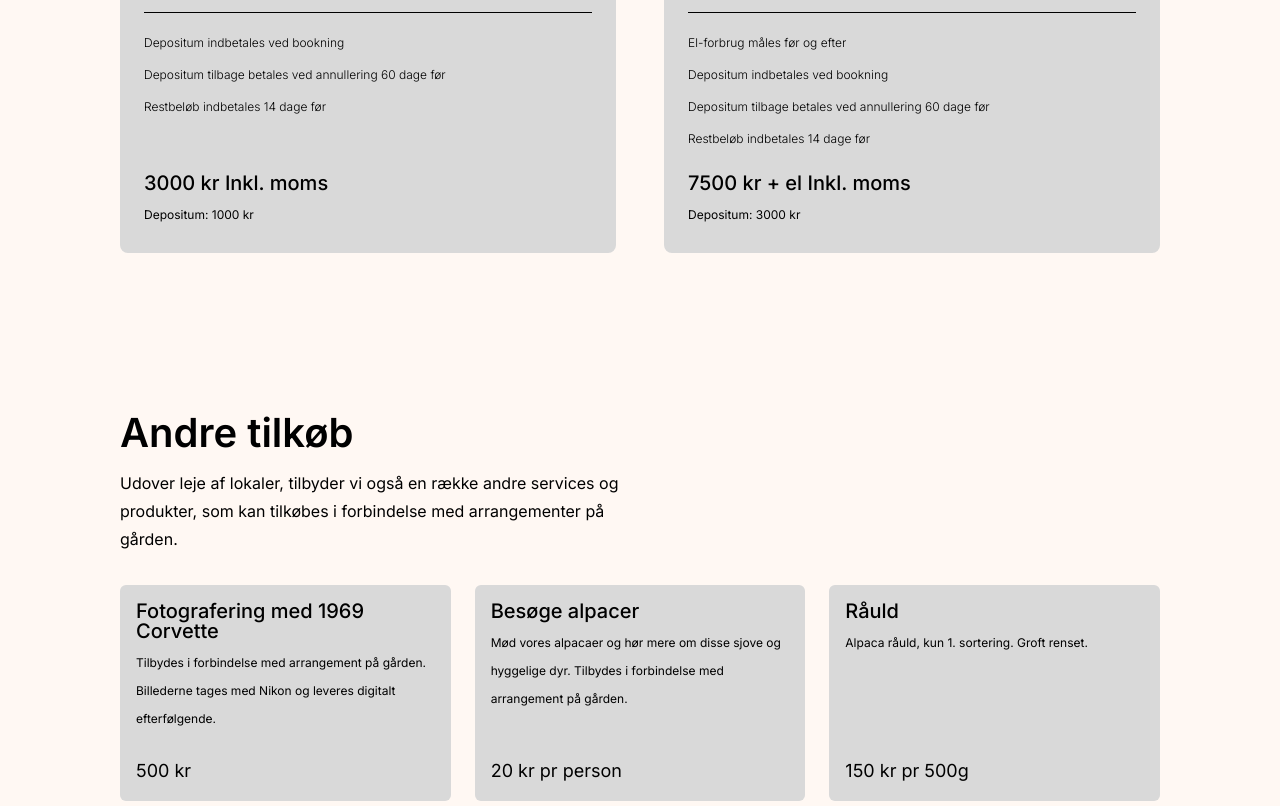
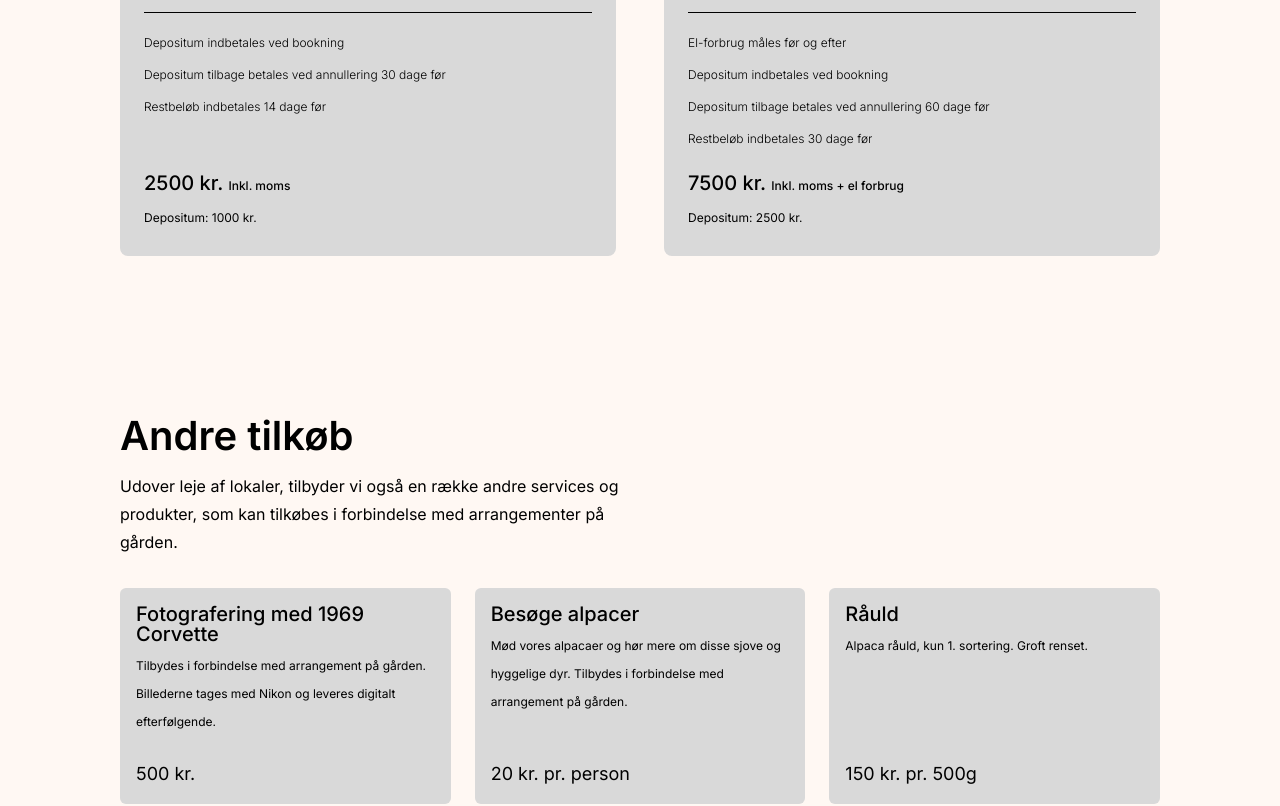
Before and after one commit to emil584c/horsemosegaard, a React (Vite) app: page /priser in a window 1280 px wide. Shown: the part 680-1486 px from the top of the page. Built offline with nearby package versions, Linux system fonts and the light colour scheme; a web font is replaced by a local one.

Commit message:
text fixes

```diff
--- a/src/components/PriceSection.jsx
+++ b/src/components/PriceSection.jsx
@@ -25,7 +25,7 @@ export default function PriceSection(props) {
                 <p className="price-section__item-price">
                   {price.price}{" "}
                   <span className="price-section__item-price-light">
-                    Inkl. moms
+                    Inkl. moms {price.el && "+ el forbrug"}
                   </span>
                 </p>
                 <p className="price-section__item-deposit">
--- a/src/components/pages/Facilities.jsx
+++ b/src/components/pages/Facilities.jsx
@@ -12,7 +12,7 @@ export default function Facilities() {
       <TextImage
         title={"Vores lokaler"}
         text={
-          "Lokalerne er hyggelige og rustikke. Dét ene med bjælker i lofter, lys som kan dæmpes, store plankeborde og anretter borde i samme stil. I det andet lokale kan du slå dig løs på dansegulvet eller dyste i diverse spil, tage en hyggelig snak i loungeområdet eller i baren."
+          "Lokalerne er hyggelige og rustikke. Dét ene med bjælker i lofter, lys som kan dæmpes, store plankeborde og anretter borde i samme stil. I det andet lokale kan du slå dig løs på dansegulvet eller dyste i diverse spil, tage en hyggelig snak i loungeområdet eller i baren. Derudover er der et anretterkøkken, garderobe, et toilet og mulighed for adgang til udendørs areal."
         }
         images={[
           {
@@ -23,12 +23,6 @@ export default function Facilities() {
             url: "./img/room.png",
             alt: "alttags",
           },
-        ]}
-        listItems={[
-          "2 Anretter køkkener med service til 50",
-          "1 toilet",
-          "Varmes op med elradiator",
-          "Mindre udendørs terasse",
         ]}
         // primaryButtonText={"Download plantegning"}
         // primaryButtonHref={"./img/room.png"}
@@ -54,13 +48,14 @@ export default function Facilities() {
           "Dart",
           "Bordfodbold",
           "Bordtennis",
-          "Diskotek med lys mv.",
+          "Diskotek med lys og røgmaskine mv.",
+          "Basketkurv",
         ]}
         reverse={true}
         backgroundSecondary={true}
       />
       <TextImage
-        title={"Elektronik"}
+        title={"Teknisk udstyr"}
         text={
           "Vi stiller forskelligt elektronik og hvidevarer til rådighed. Følgende er til rådighed, men vi anbefaler at i tager kontakt for at høre om specifikke behov."
         }
@@ -75,12 +70,13 @@ export default function Facilities() {
           },
         ]}
         listItems={[
+          "85 Tommer LED 4K storskærms TV",
           "3 Køleskabe",
           "Fryser",
-          "Mikrobølgeovn",
+          "Ovn og mikrobølgeovn",
           "Opvaskemaskine",
           "Kaffemaskine og elkedel",
-          "Komfur",
+          "Induktionskogeplader",
           "Wifi",
         ]}
       />
--- a/src/components/pages/HomePage.jsx
+++ b/src/components/pages/HomePage.jsx
@@ -15,7 +15,7 @@ function HomePage() {
       <TextImage
         title={"Vores faciliteter"}
         text={
-          "Stedet består af to større lokaler, det ene med bar, loungeområde, poolbord, dart, bordfodbold og diskotek med mulighed for “lysshow” på dansegulvet. I det andet lokale er der plankeborde, stort buffetbord, kaffebar, en sofagruppe og stort tv. Alt herinde kan rykkes rundt på efter behov. I mellem de to lokaler er et anretterkøkken, med vask, kogeplade, ovn, køleskabe, mindre fryser og garderobeplads. Der er 1 toilet. Der er plankeborde, stole og service til 50 personer. Der er mulighed for at låne et græs areal til fx rundbold eller andre aktiviteter."
+          "Horsemosegaard består af to større lokaler, det ene med bar, loungeområde, poolbord, dart, bordfodbold og diskotek med mulighed for “lysshow” på dansegulvet. I det andet lokale er der plankeborde, stort buffetbord, kaffebar, en sofagruppe og stort tv. Alt herinde kan rykkes rundt på efter behov. I mellem de to lokaler er et anretterkøkken, med vask, opvaskemaskine, kogeplade, ovn, mikroovn, køleskabe, mindre fryser og garderobeplads. Der er 1 toilet. Der er plankeborde, stole og service til 50 personer. Der er mulighed for at låne et græs areal til fx rundbold eller andre aktiviteter og hilse på vores alpacer."
         }
         images={[
           {
@@ -36,16 +36,16 @@ function HomePage() {
       </TextImage>
       <Offers
         title="Hvad tilbyder vi"
-        text="På Horsemosegaard tilbyder vi hyggelige lokaler i en moderne rustik stil i skønne landlige omgivelser. Det er et sted hvor man kan være aktiv sammen med sine gæster inde og ude."
+        text="På Horsemosegaard tilbyder vi vores lokaler til et bredt udvalg af arrangementer, både til private samt firmaer."
         backgroundSecondary={true}
         offers={[
           {
             title: "Fester",
-            text: "Hold en livets store fester herude. Konfirmation, barnedåb, bryllup, runde fødselsdage mm.",
+            text: "Hold en livets store fester herude, såsom konfirmation, barnedåb, bryllup, runde fødselsdage mm.",
           },
           {
             title: "Firmaarrangement",
-            text: "Book lokaler og evt udendørs arealer til dit næste firma arrangement. Det kan være til teambuilding. Møder. Sommerfest eller andet. Som udgangspunkt står man selv for det hele, men vi kan også tilbyde at stå for dele af arrangementet.",
+            text: "Book lokaler og evt udendørs arealer til dit næste firma arrangement. Det kan være til teambuilding, møder, sommerfest, julefrokost eller andet.",
           },
           {
             title: "Hundetræning",
@@ -53,7 +53,7 @@ function HomePage() {
           },
           {
             title: "Hobby",
-            text: "Har du brug for et sted hvor du kan undervise evt i kombination med træningsbanen udenfor Eller et sted at holde det næste bestyrelsesmøde eller generalforsamling.",
+            text: "Har du brug for et sted hvor du kan undervise, holde det næste bestyrelsesmøde eller generalforsamling. Dette kan være kombination med træningsbanen udenfor.",
           },
           {
             title: "Og meget mere",
--- a/src/components/pages/Prices.jsx
+++ b/src/components/pages/Prices.jsx
@@ -16,25 +16,26 @@ export default function Prices() {
         prices={[
           {
             title: "Hverdag",
-            price: "3000 kr",
-            deposit: "1000 kr",
+            price: "2500 kr.",
+            deposit: "1000 kr.",
             text: "En enkelt dag og aften i hverdagen fra mandag-torsdag.",
             listItems: [
               "Depositum indbetales ved bookning",
-              "Depositum tilbage betales ved annullering 60 dage før",
+              "Depositum tilbage betales ved annullering 30 dage før",
               "Restbeløb indbetales 14 dage før",
             ],
           },
           {
             title: "Weekend",
-            price: "7500 kr + el",
-            deposit: "3000 kr",
+            price: "7500 kr.",
+            deposit: "2500 kr.",
+            el: true,
             text: "Book lokalet i en hel weekend fra fredag til og med søndag",
             listItems: [
               "El-forbrug måles før og efter",
               "Depositum indbetales ved bookning",
               "Depositum tilbage betales ved annullering 60 dage før",
-              "Restbeløb indbetales 14 dage før",
+              "Restbeløb indbetales 30 dage før",
             ],
           },
         ]}
@@ -46,32 +47,32 @@ export default function Prices() {
         prices={[
           {
             title: "Fotografering med 1969 Corvette",
-            price: "500 kr",
+            price: "500 kr.",
             text: "Tilbydes i forbindelse med arrangement på gården. Billederne tages med Nikon og leveres digitalt efterfølgende.",
           },
           {
             title: "Besøge alpacer",
-            price: "20 kr pr person",
+            price: "20 kr. pr. person",
             text: "Mød vores alpacaer og hør mere om disse sjove og hyggelige dyr. Tilbydes i forbindelse med arrangement på gården.",
           },
           {
             title: "Råuld",
-            price: "150 kr pr 500g",
+            price: "150 kr. pr. 500g",
             text: "Alpaca råuld, kun 1. sortering. Groft renset.",
           },
           {
             title: "Leje af indhegnet bane",
-            price: "125 kr / timen",
+            price: "125 kr. / timen",
             text: "Leje af indhegnet bane med agility udstyr.",
           },
           {
             title: "Udlejning af hele området",
-            price: "12000 kr",
+            price: "12000 kr.",
             text: "Der er mulighed for leje af hele området inkl. have med petanque bane, bålsted og gårdhave til fx teambuilding eller andet.",
           },
           {
             title: "Rengøring",
-            price: "3000 kr",
+            price: "3000 kr.",
             text: "Som udgangspunkt klarer man dette selv - men kan tilkøbes ved weekendleje. Dog skal alt affald, flasker og madrester fjernes forinden.",
           },
         ]}
--- a/src/styles/components/PriceSection.scss
+++ b/src/styles/components/PriceSection.scss
@@ -40,6 +40,10 @@
   &__item-price {
     font-size: 20px;
     font-weight: 500;
+  }
+
+  &__item-price-light {
+    font-size: 12px !important;
   }
 
   &__item-title {
```
